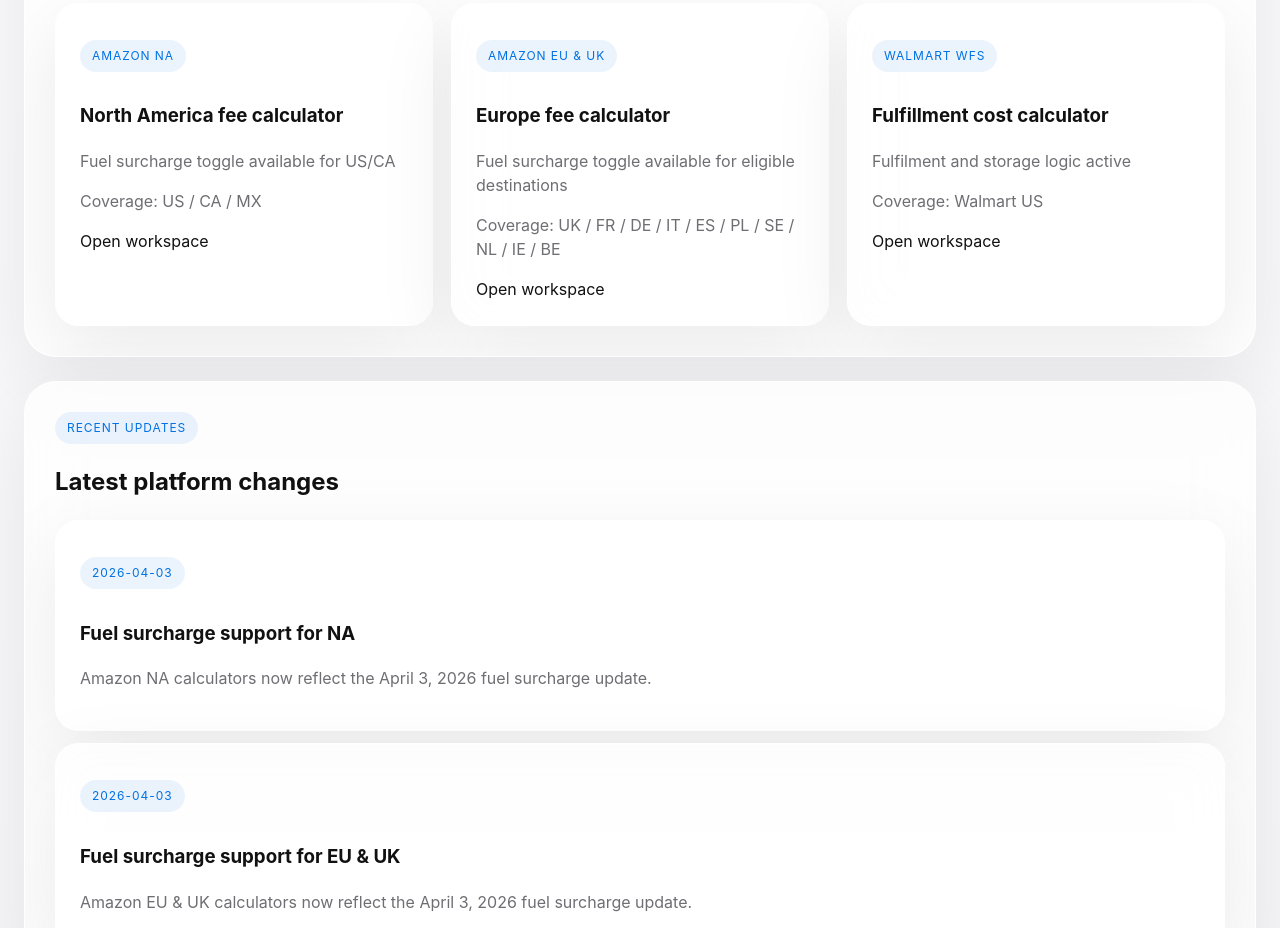
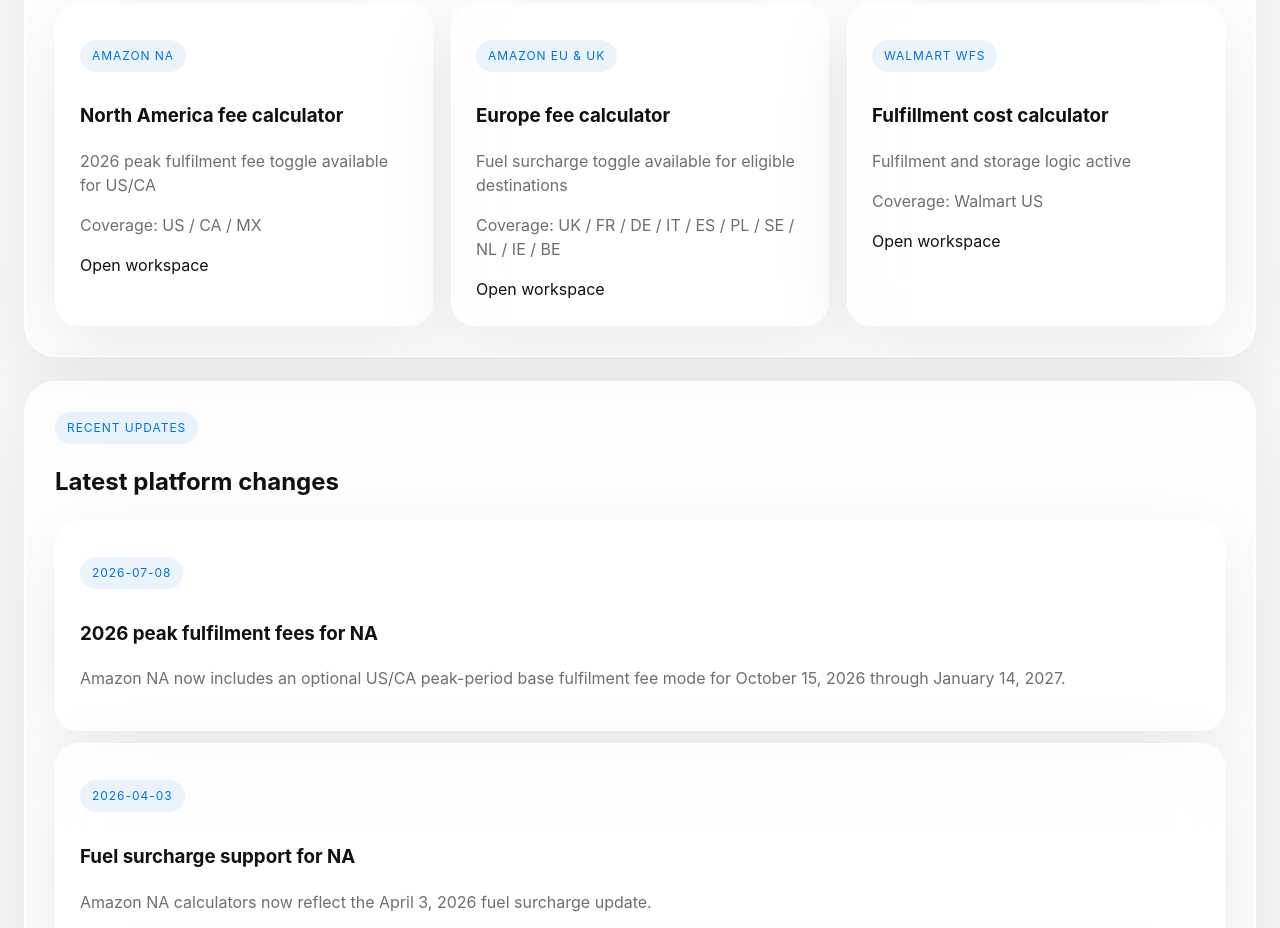
Before and after one commit to Patrick-Zuo-hub/FBA-Fee-Calculator, a website: page index.html in a window 1280 px wide. Shown: the part 538-1466 px from the top of the page. Drawn offline with Linux system fonts and the light colour scheme.

Commit message:
feat: add NA peak fulfillment fee option

```diff
--- a/data/versions.json
+++ b/data/versions.json
@@ -2,8 +2,8 @@
   "na": {
     "name": "Amazon NA",
     "route": "/na/",
-    "updatedAt": "2026-04-03",
-    "status": "Fuel surcharge toggle available for US/CA",
+    "updatedAt": "2026-07-08",
+    "status": "2026 peak fulfilment fee toggle available for US/CA",
     "coverage": "US / CA / MX"
   },
   "eu-uk": {
@@ -22,6 +22,12 @@
   },
   "homepageUpdates": [
     {
+      "date": "2026-07-08",
+      "module": "na",
+      "title": "2026 peak fulfilment fees for NA",
+      "summary": "Amazon NA now includes an optional US/CA peak-period base fulfilment fee mode for October 15, 2026 through January 14, 2027."
+    },
+    {
       "date": "2026-04-03",
       "module": "na",
       "title": "Fuel surcharge support for NA",
@@ -35,6 +41,12 @@
     }
   ],
   "updates": [
+    {
+      "date": "2026-07-08",
+      "module": "na",
+      "title": "2026 peak fulfilment fees for NA",
+      "summary": "Amazon NA now includes an optional US/CA peak-period base fulfilment fee mode for October 15, 2026 through January 14, 2027."
+    },
     {
       "date": "2026-04-03",
       "module": "na",
--- a/index.html
+++ b/index.html
@@ -43,7 +43,7 @@
           <article class="tool-card" data-version-key="na">
             <p class="eyebrow" data-version-name>Amazon NA</p>
             <h3>North America fee calculator</h3>
-            <p class="muted" data-version-status>Fuel surcharge toggle available for US/CA</p>
+            <p class="muted" data-version-status>2026 peak fulfilment fee toggle available for US/CA</p>
             <p class="muted" data-version-coverage>Coverage: US / CA / MX</p>
             <a class="tool-link" href="/na/">Open workspace</a>
           </article>
@@ -69,6 +69,11 @@
         <span class="eyebrow">Recent updates</span>
         <h2 id="updates-heading">Latest platform changes</h2>
         <div class="update-list" data-homepage-updates>
+          <article class="info-card" data-homepage-update="na-2026-07-08">
+            <p class="eyebrow" data-update-date>2026-07-08</p>
+            <h3 data-update-title>2026 peak fulfilment fees for NA</h3>
+            <p class="muted" data-update-summary>Amazon NA now includes an optional US/CA peak-period base fulfilment fee mode for October 15, 2026 through January 14, 2027.</p>
+          </article>
           <article class="info-card" data-homepage-update="na-2026-04-03">
             <p class="eyebrow" data-update-date>2026-04-03</p>
             <h3 data-update-title>Fuel surcharge support for NA</h3>
```
Also changed, not shown: changelog/index.html (+5 -0 lines).
